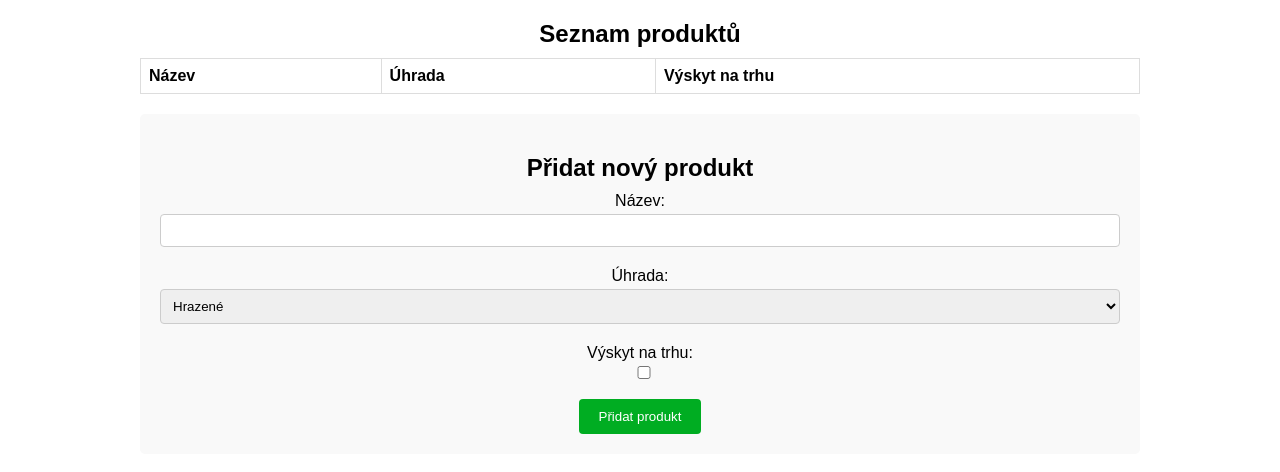
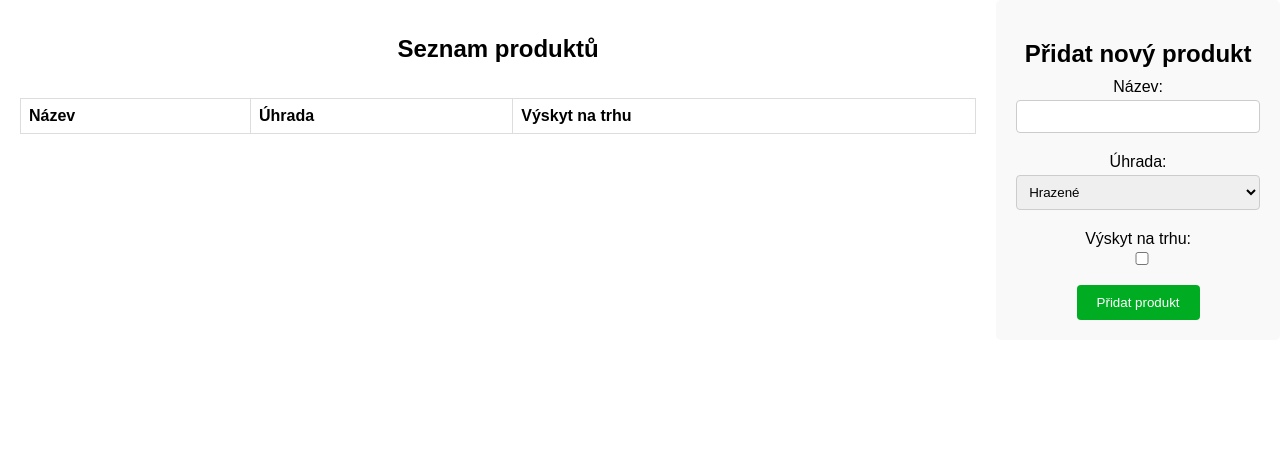
Before and after one commit to Ivantsbn/MedorApp, a React (Create React App) app in the folder medor-products/: page / in a window 1280 px wide. Shown: the top 472 px of the page. Built offline with nearby package versions, Linux system fonts and the light colour scheme.

Commit message:
fixing styles

```diff
--- a/medor-products/src/AddProductForm.js
+++ b/medor-products/src/AddProductForm.js
@@ -21,7 +21,6 @@ const AddProductForm = ({ addProduct }) => {
         <div className="add-product-form">
         <h2>Přidat nový produkt</h2>
         <form onSubmit={handleSubmit}>
-            {/* Pole pro zadání názvu produktu */}
             <label>
             Název:
             <input type="text" value={name} onChange={(e) => setName(e.target.value)} />
--- a/medor-products/src/index.css
+++ b/medor-products/src/index.css
@@ -12,20 +12,27 @@ body {
   display: flex;
   justify-content: center;
 }
-
+.App {
+  font-family: Arial, sans-serif;
+  display: flex;
+  justify-content: center;
+  align-items: flex-start;
+}
 .container {
   max-width: 800px;
   margin: 0 auto;
   padding: 20px;
+  display: flex;
 }
 
 /* Styly pro ProductList */
 .product-list {
   margin-bottom: 20px;
+  padding: 0 20px;
 }
 
 .product-list h2 {
-  margin-bottom: 10px;
+  margin: 35px 0;
 }
 
 .product-list table {
@@ -43,6 +50,14 @@ body {
 /* Styly pro AddProductForm */
 .app-form {
   width: 1000px;
+}
+.product-list-container {
+  flex: 1;
+  margin-right: 20px;
+}
+
+.add-product-container {
+  flex: 1;
 }
 .add-product-form {
   background-color: #f9f9f9;
@@ -81,7 +96,7 @@ body {
 }
 
 .add-product-form button:hover {
-  background-color: #01c929;
+  background-color: #03da2e;
   transition: 100ms ease-in-out;
 }
 .add-product-form button:active {
```
